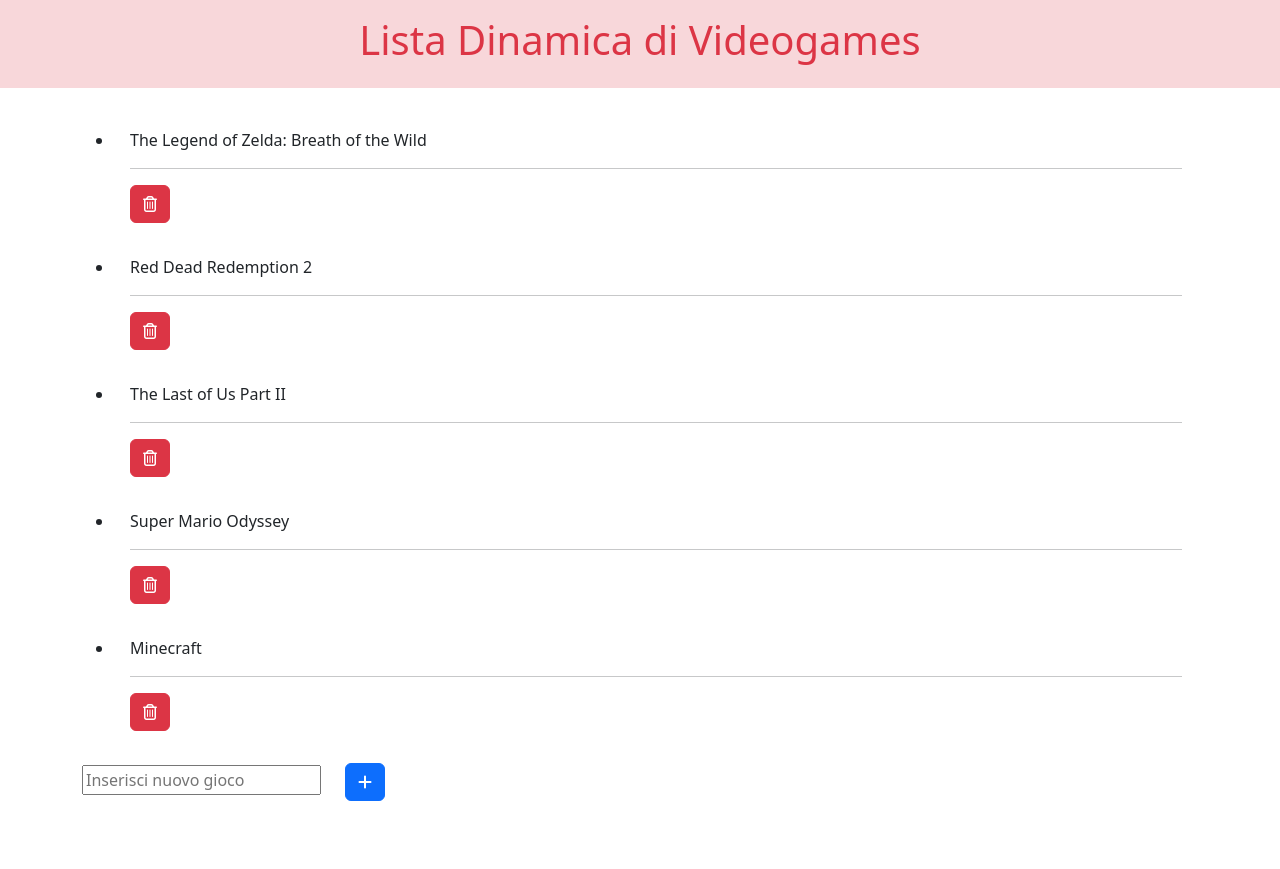
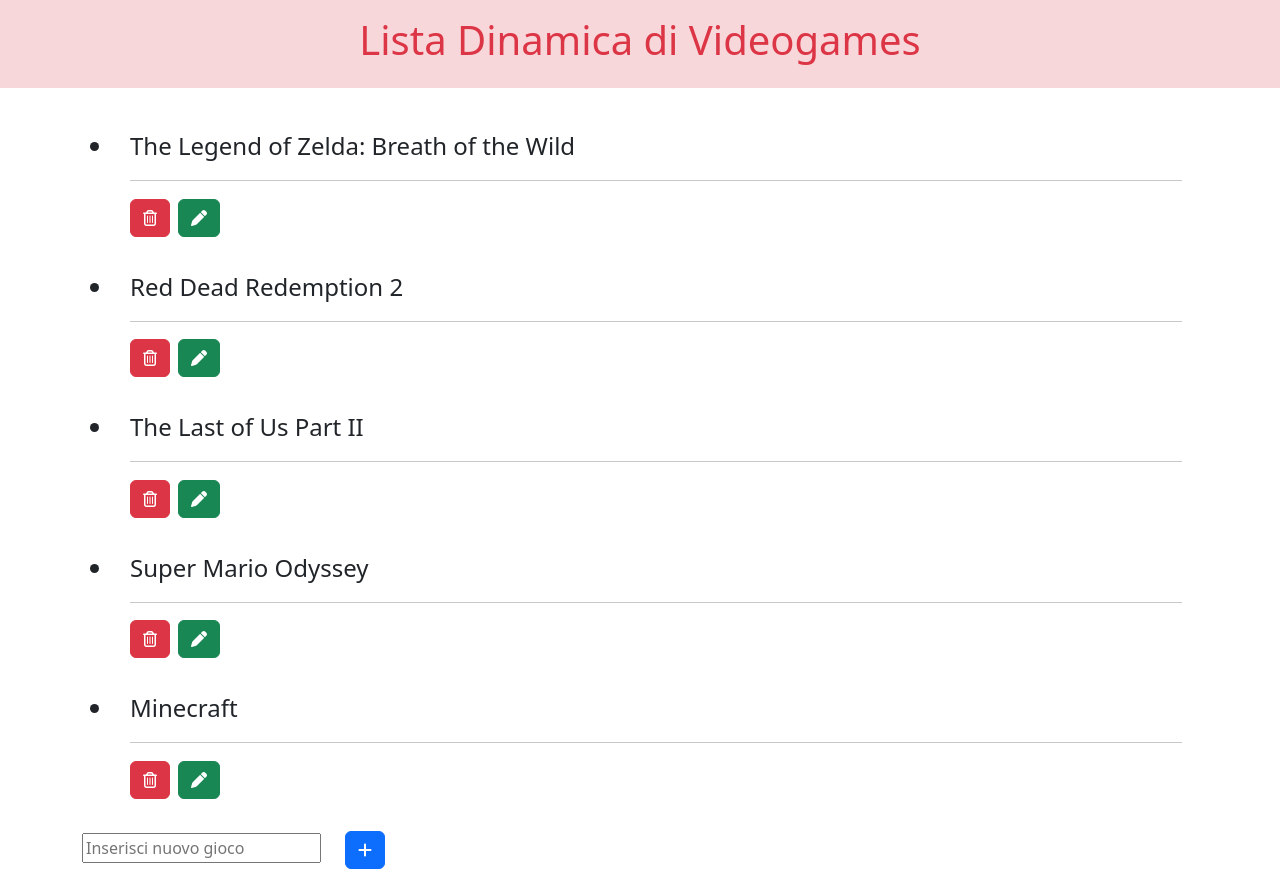
Before and after one commit to MegaEmme/react-form, a React (Vite) app: page / in a window 1280 px wide. Before the commit the page ends 801 px from the top, so only its background shows below. Built offline with nearby package versions, Linux system fonts and the light colour scheme.

Commit message:
feat: bonus 2

```diff
--- a/src/components/Main.jsx
+++ b/src/components/Main.jsx
@@ -17,7 +17,6 @@
         event.preventDefault();
         const updatedArticles = [...article, newArticle];
         setArticle(updatedArticles);
-        console.log('Aggiunto: ' + newArticle);
     }
 
     const removeArticle = i => {
@@ -27,6 +26,16 @@
         setArticle(deletedArticles);
     }
 
+    const modifyArticle = i => {
+        const modifiedArticle = prompt('inserisci modifica');
+        const newList = [];
+        article.forEach((article, index) => {
+            index === i ? newList.push(modifiedArticle) : newList.push(article)
+
+            setArticle(newList);
+        })
+    }
+
 
     return (
         <>
@@ -34,9 +43,12 @@
                 <main className="container">
                     <ul>
                         {article.map((element, index) =>
-                            <li className="p-3" key={index}>{element}
+                            <li className="fs-4 p-3" key={index}>{element}
                                 <hr />
-                                <button className="btn btn-danger" onClick={() => removeArticle(index)}><i className="fa-regular fa-trash-can"></i></button></li>
+                                <button className="btn btn-danger me-2" onClick={() => removeArticle(index)}><i className="fa-regular fa-trash-can"></i></button>
+                                <button className="btn btn-success" onClick={() => modifyArticle(index)}><i className="fa-solid fa-pen"></i></button>
+
+                            </li>
                         )}
                     </ul>
                     <input type="text"
```
